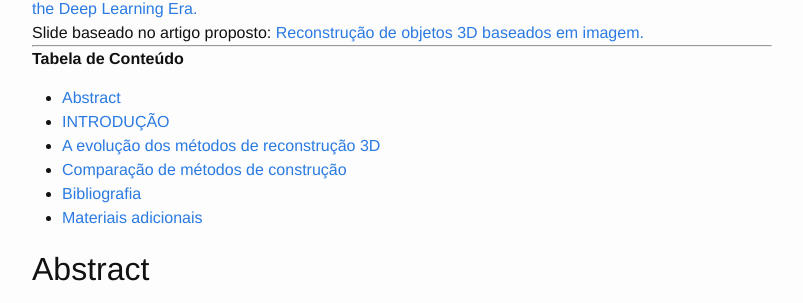
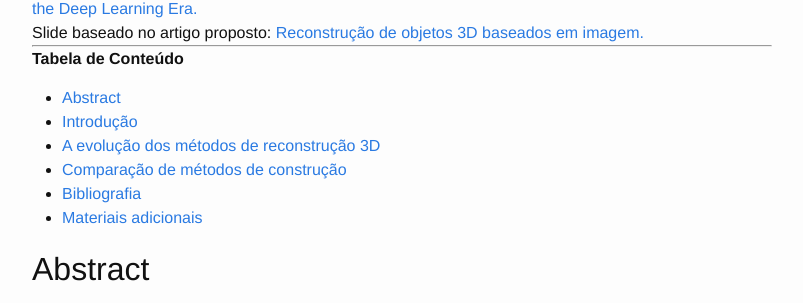
Before and after one commit to lopesivan/lopesivan.github.io, a Jekyll site: the page built from _posts/2019-11-21-image-processing-for-vision-and-graphics.markdown, in a window 1280 px wide and 1400 px high, scrolled down 452 px. Shown: the part 147-450 px from the top of the window, without its empty margins (238-1041 px from the left). Built offline with Jekyll 4.4.1, drawn with Linux system fonts in a browser that asks for light colours.

```diff
--- a/_posts/2019-11-21-image-processing-for-vision-and-graphics.markdown
+++ b/_posts/2019-11-21-image-processing-for-vision-and-graphics.markdown
@@ -22,7 +22,7 @@ name="Reconstrução de objetos 3D baseados em imagem." %}
 **Tabela de Conteúdo**
 
 - [Abstract](#abstract)
-- [INTRODUÇÃO](#introdu%C3%A7%C3%A3o)
+- [Introdução](#introdu%C3%A7%C3%A3o)
 - [A evolução dos métodos de reconstrução 3D](#a-evolu%C3%A7%C3%A3o-dos-m%C3%A9todos-de-reconstru%C3%A7%C3%A3o-3d)
 - [Comparação de métodos de construção](#compara%C3%A7%C3%A3o-de-m%C3%A9todos-de-constru%C3%A7%C3%A3o)
 - [Bibliografia](#bibliografia)
@@ -63,7 +63,7 @@ campo e propondo direções promissoras para pesquisas futuras.
 %}
 
 
-## INTRODUÇÃO
+## Introdução
 
 O objetivo da reconstrução 3D baseada em imagem é inferir a
 geometria e estrutura de objetos e cenas partindo de um ou
```
